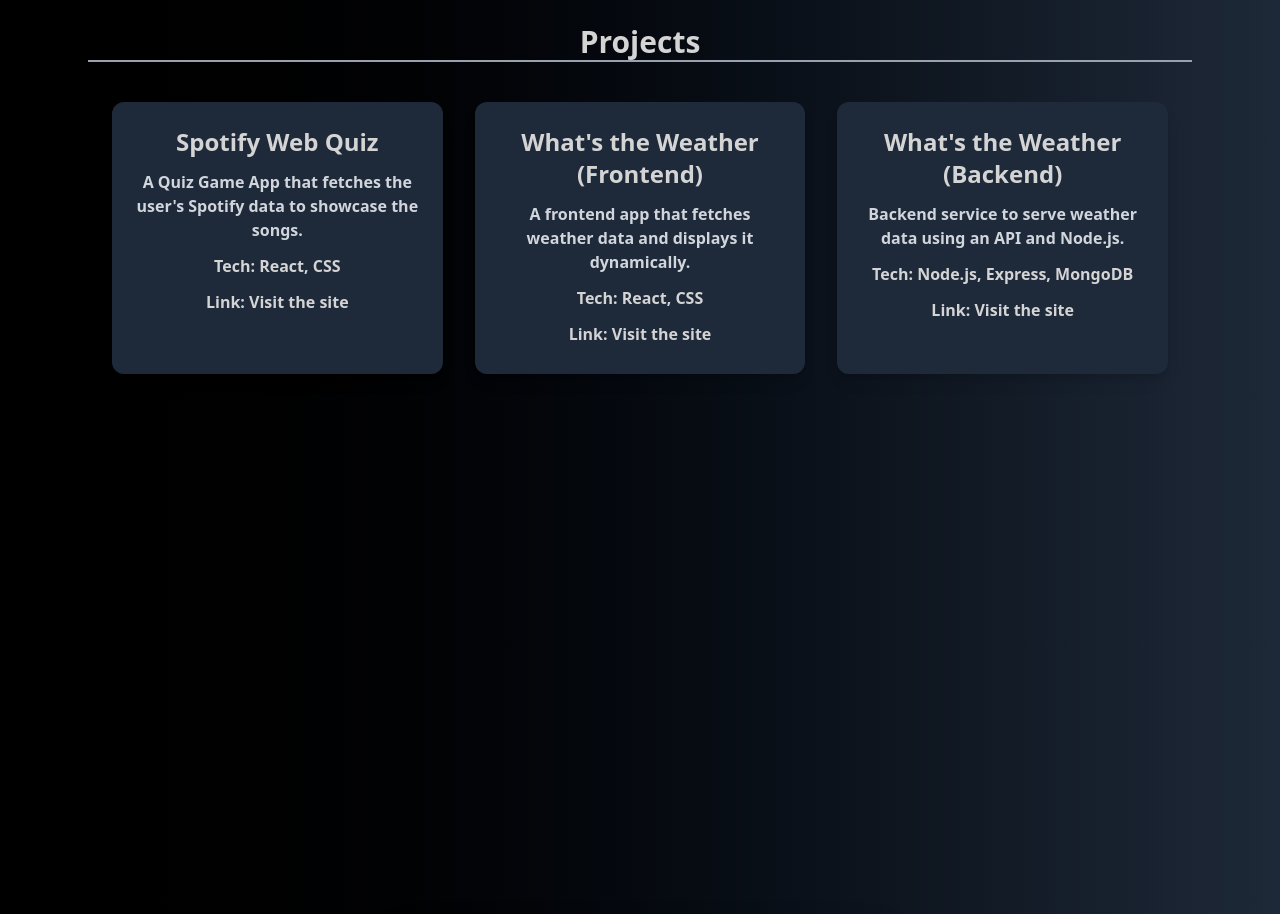
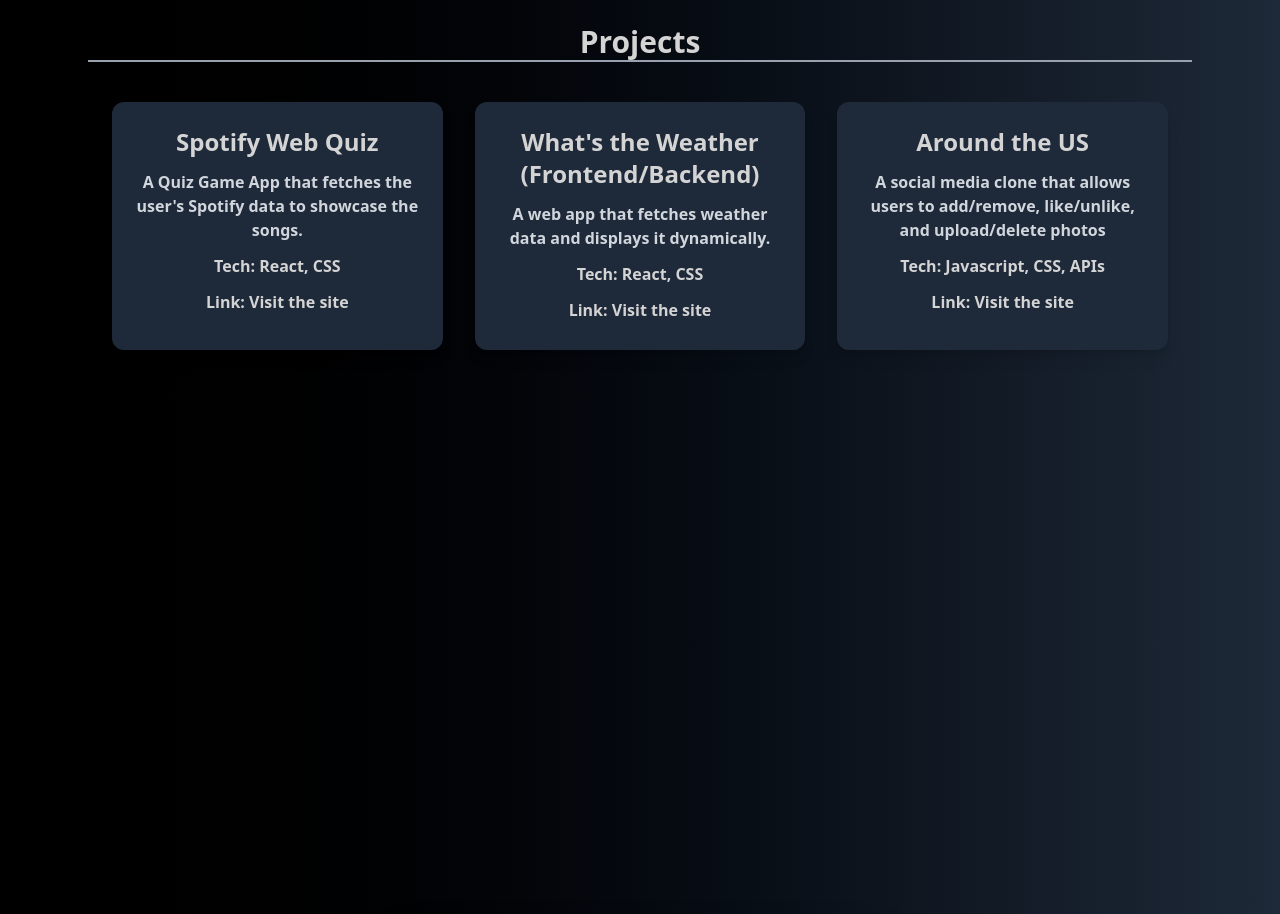
Before and after one commit to ElijahSWilliams/PortfolioSite, a React (Vite) app: page / in a window 1280 px wide. Shown: the part 1640-2554 px from the top of the page. Built offline with nearby package versions, Linux system fonts and the light colour scheme.

Commit message:
Updated Links

```diff
--- a/src/Projects/Projects.jsx
+++ b/src/Projects/Projects.jsx
@@ -10,19 +10,19 @@
     Repo: ["https://github.com/ElijahSWilliams/SongQUIZ"],
   },
   {
-    Title: "What's the Weather (Frontend)",
+    Title: "What's the Weather (Frontend/Backend)",
     Description:
-      "A frontend app that fetches weather data and displays it dynamically.",
+      "A web app that fetches weather data and displays it dynamically.",
     Tech: ["React", "CSS"],
-    Link: "N/A",
+    Link: "https://elijahswilliams.github.io/se_project_react/",
     Repo: ["N/A"],
   },
   {
-    Title: "What's the Weather (Backend)",
+    Title: "Around the US",
     Description:
-      "Backend service to serve weather data using an API and Node.js.",
-    Tech: ["Node.js", "Express", "MongoDB"],
-    Link: "N/A",
+      "A social media clone that allows users to add/remove, like/unlike, and upload/delete photos",
+    Tech: ["Javascript", "CSS", "APIs"],
+    Link: "https://elijahswilliams.github.io/se_project_aroundtheus/",
     Repo: ["N/A"],
   },
 ];
```
